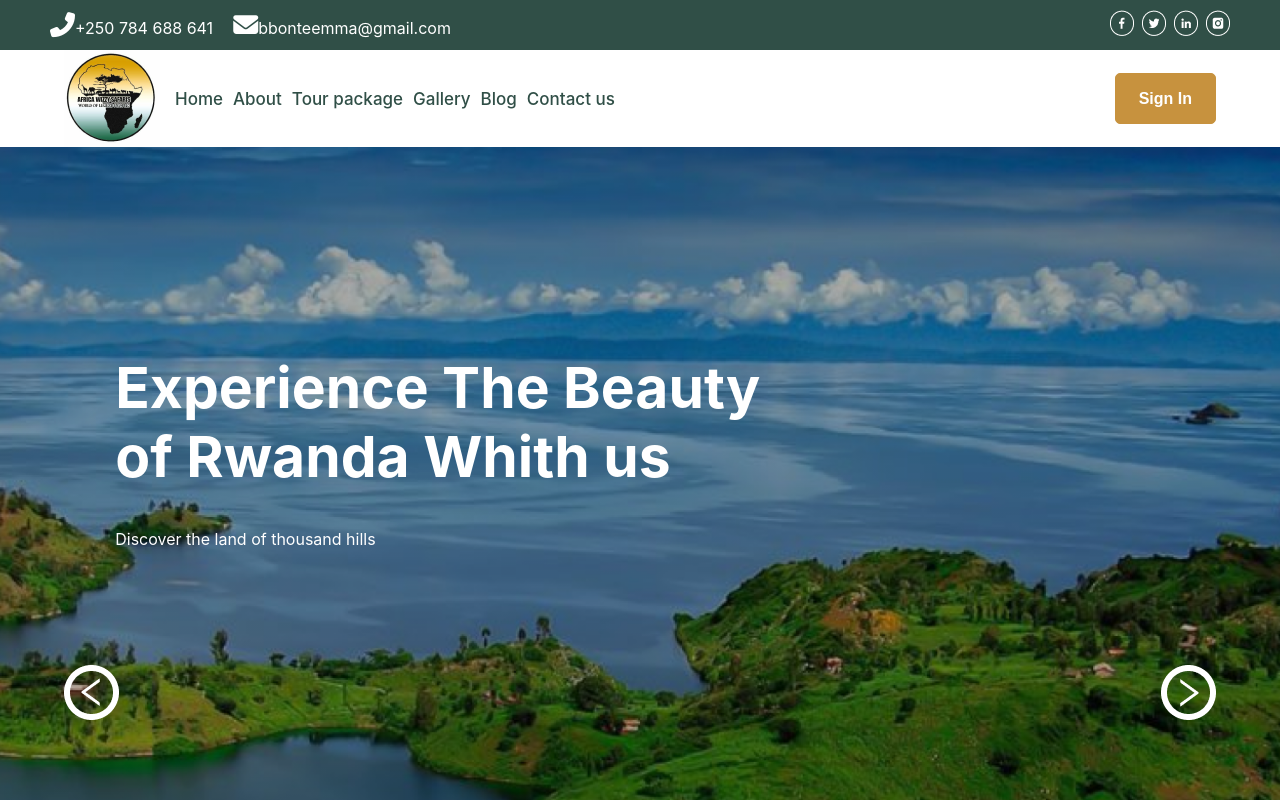
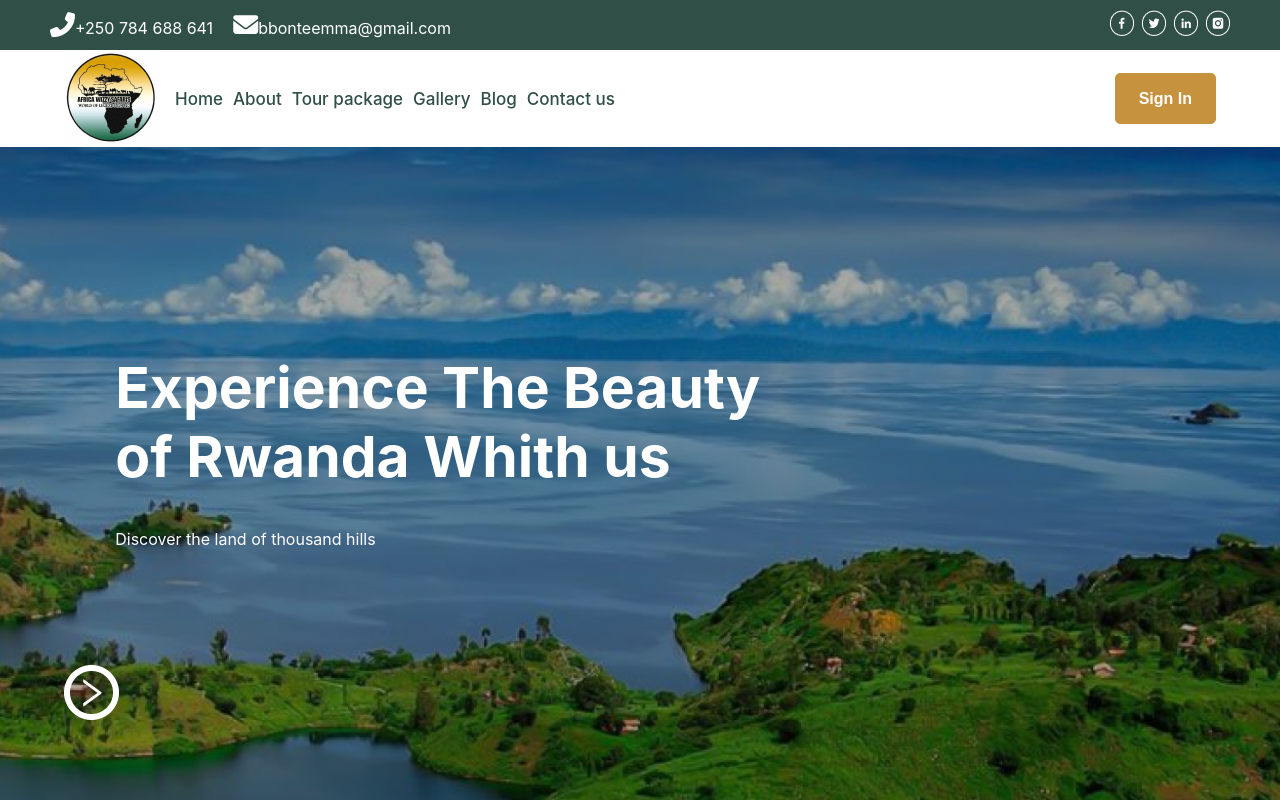
Before and after one commit to kadjialan/figma-page-react, a React (Create React App) app: page / in a window 1280 px wide. Shown: the top 800 px of the page. Built offline with nearby package versions, Linux system fonts and the light colour scheme.

Commit message:
solving deployment issues

```diff
--- a/src/Pages/Home/Hero/Hero.jsx
+++ b/src/Pages/Home/Hero/Hero.jsx
@@ -1,5 +1,5 @@
 import React from 'react';
-import Pionter1 from '../../../asserts/images/left.png';
+/* import Pionter1 from '../../../asserts/images/left.png'; */
 import Pionter2 from '../../../asserts/images/right.png';
 import './Hero.css';
 
@@ -11,7 +11,7 @@ export default function Hero() {
         <p>Discover the land of thousand hills</p>
       </div>
       <div className="pointers">
-        <img src={Pionter1} alt="right" />
+        {/* <img src={Pionter1} alt="right" /> */}
         <img src={Pionter2} alt="left" />
       </div>
     </div>
```
